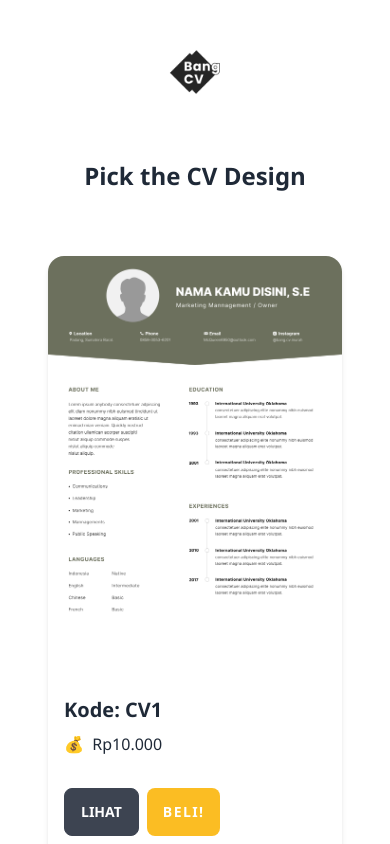
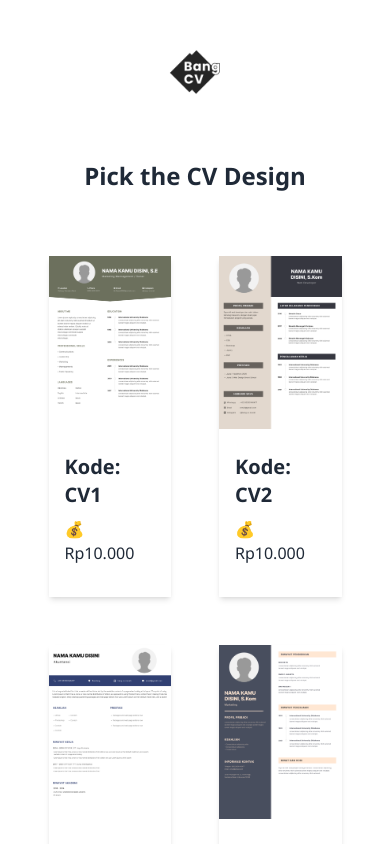
Before and after one commit to adydetra/bangcv, a Next.js app: page / in a window 390 px wide. Shown: the top 844 px of the page. Built offline with nearby package versions, Linux system fonts and the light colour scheme.

Commit message:
Update design for mobile

```diff
--- a/pages/index.js
+++ b/pages/index.js
@@ -134,13 +134,13 @@ export default function Home() {
 
             {cv.map(cv => {
               return (
-            <div className="card w-96 bg-base-100 shadow-md" key={cv.id}>
+              <div className="card bg-base-100 shadow-md basis-5/12 lg:basis-3/12 rounded-none" key={cv.id}>
                 <figure><Image src={cv.image} quality={100} width={100} height={100} class="shadow w-full" alt="Refresh jika gambar tidak muncul" unoptimized/></figure>
                     <div className="card-body px-4 py-6 lg:p-8">
                         <h2 className="card-title font-bold">Kode: {cv.judul}</h2>
-                      <p className="mb-6">💰&nbsp; {cv.harga}</p>
+                        <p className="lg:mb-6">💰&nbsp; {cv.harga}</p>
                         <div className="card-actions">
-                          <label for={cv.modal} className="btn modal-button">Lihat</label>
+                            <label for={cv.modal} className="hidden lg:inline-flex btn modal-button">Lihat</label>
 
                             <input type="checkbox" id={cv.modal} className="modal-toggle" />
                             <div className="modal sm:modal-middle">
@@ -154,16 +154,13 @@ export default function Home() {
                                     </div>
                                 </div>
                             </div>
-                          <a href={cv.link} target="_blank" rel="noreferrer" className="btn btn-primary bg-warning border-0 tracking-widest">Beli!</a>
+                            <a href={cv.link} target="_blank" rel="noreferrer" className="hidden lg:inline-flex btn btn-primary bg-warning border-0 tracking-widest">Beli!</a>
                         </div>
                     </div>
                 </div>
                 );
               })}
 
-              {/* <div className="w-full flex justify-center">
-                  <button className="btn btn-primary my-20">Lebih banyak...</button>
-              </div> */}
             </div>
 
         </section>
```
Lines whose indentation alone changed are shown as unchanged.
